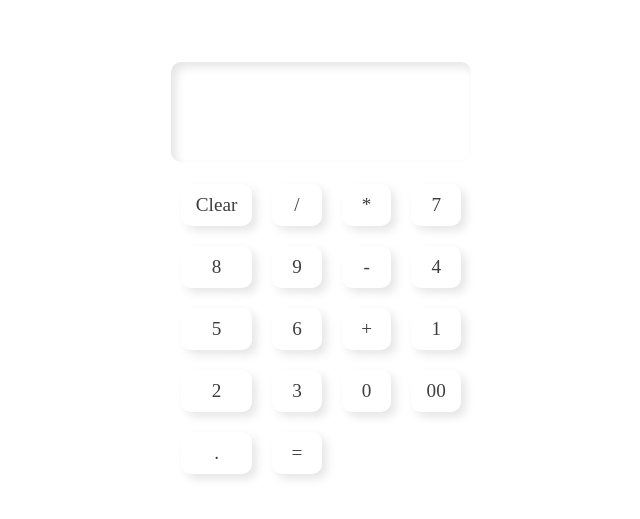
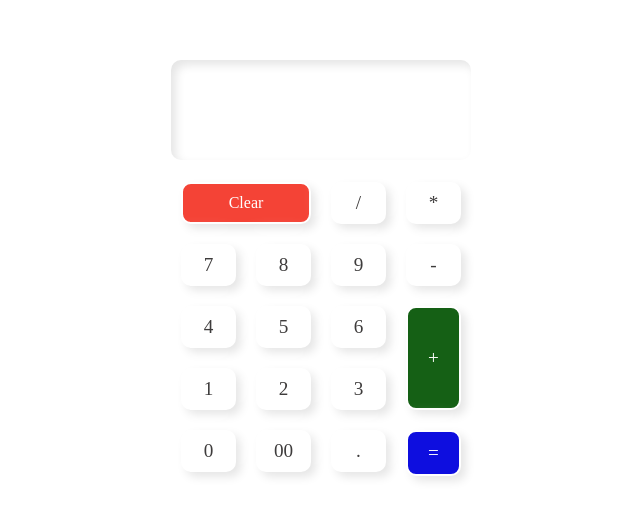
Before and after one commit to Heshani833/Calculator-with-Light-Dark-Mode, a plain HTML site: page index.html in a window 1280 px wide. Shown: the part 127-646 px from the top of the page, without its empty margins (319-959 px from the left). Drawn offline with Linux system fonts and the light colour scheme.

Commit message:
styling buttons

```diff
--- a/index.html
+++ b/index.html
@@ -11,7 +11,7 @@
     <div class="calculator">
       <div class="buttons">
         <h2 id="value"></h2>
-        <span class="clear">Clear</span>
+        <span id="clear">Clear</span>
         <span>/</span>
         <span>*</span>
         <span>7</span>
--- a/style.css
+++ b/style.css
@@ -63,3 +63,30 @@ body {
   box-shadow: inset 5px 5px 10px rgba(0, 0, 0, 0.1), inset -5px -5px 10px #fff;
   color: #f44336;
 }
+
+.calculator .buttons span#clear {
+  grid-column: span 2;
+  background-color: #f44336;
+  color: white;
+  border: 2px solid white;
+  text-align: center;
+  padding: 10px;
+  cursor: pointer;
+  font-size: 16px;
+  display: flex;
+  justify-content: center;
+  align-items: center;
+}
+.calculator .buttons span#plus {
+  grid-row: span 2;
+  background-color: rgb(21, 96, 21);
+  color: white;
+  border: 2px solid white;
+}
+
+.calculator .buttons span#equal {
+  grid-row: span 2;
+  background-color: rgb(14, 14, 223);
+  color: white;
+  border: 2px solid white;
+}
```
